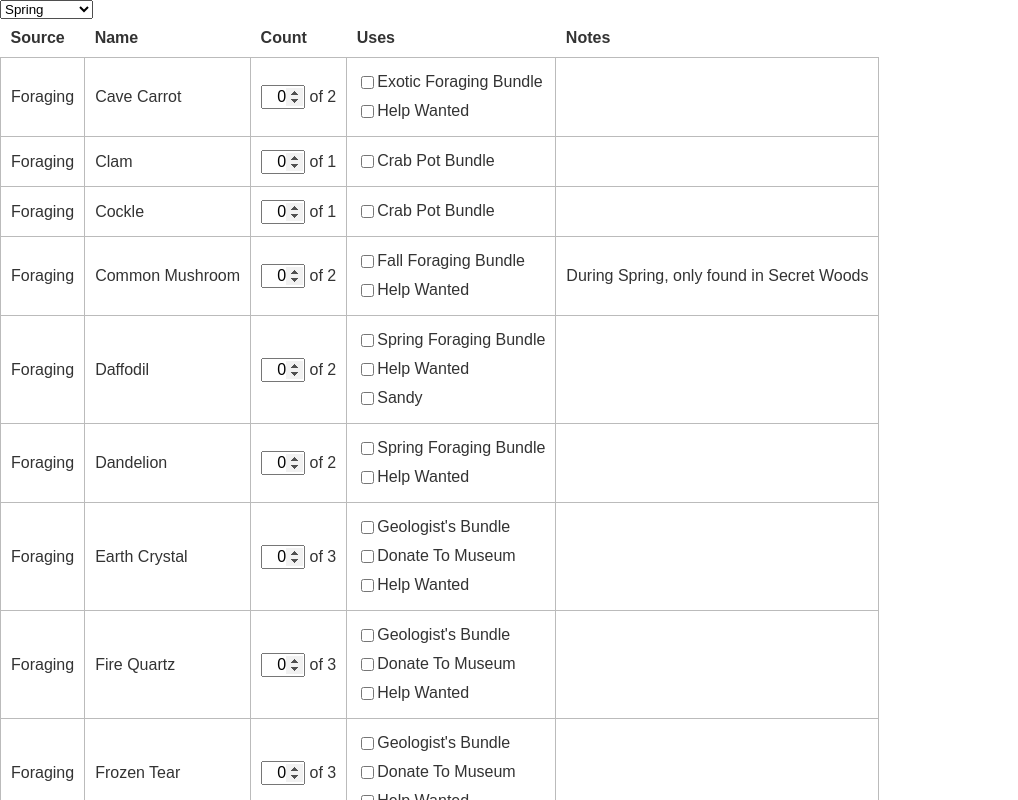
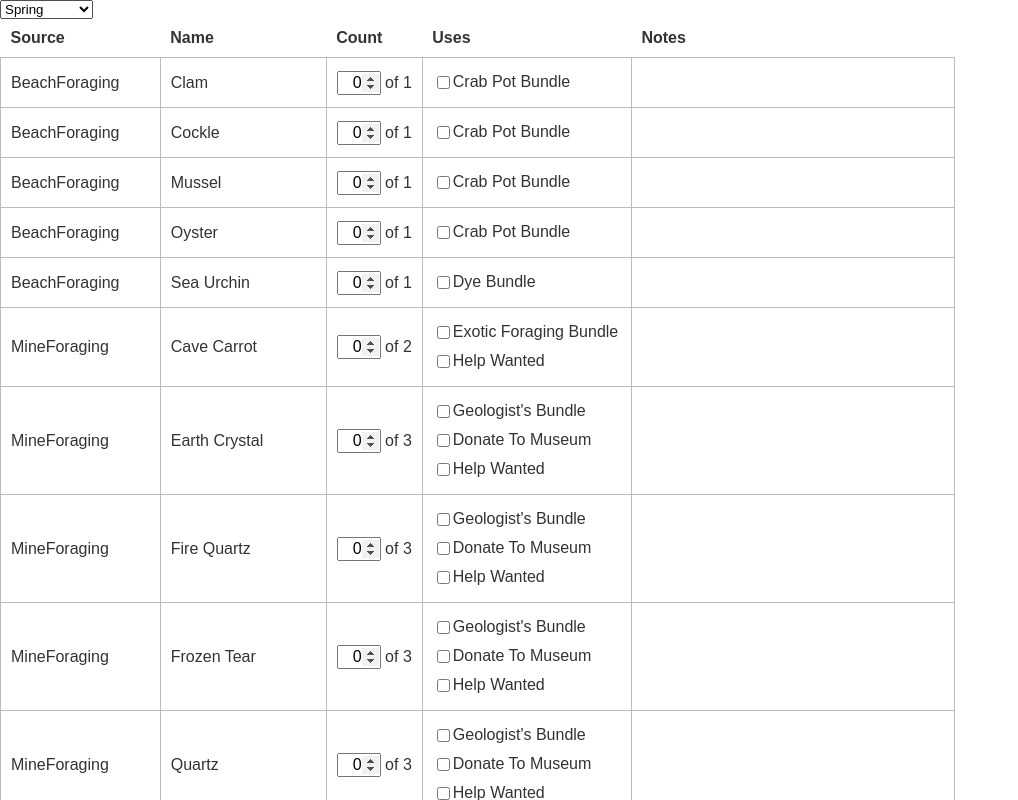
Before and after one commit to nevir/sdv-season-planner, a React (Create React App) app: page / in a window 1280 px wide. Shown: the top 800 px of the page, without its empty margins (0-1018 px from the left). Built offline with nearby package versions, Linux system fonts and the light colour scheme; the HTML template or start-up script is replaced by a standard one.

Commit message:
Split apart foraging

```diff
--- a/src/data/items/foraging.ts
+++ b/src/data/items/foraging.ts
@@ -6,7 +6,7 @@ import { Item, Person, Season } from '../types';
 
 export const CaveCarrot: Item = {
   name: `Cave Carrot`,
-  source: Item.Source.Foraging,
+  source: Item.Source.MineForaging,
   uses: [
     { bundle: bundles.ExoticForaging },
     { bounty: 75 },
@@ -15,7 +15,7 @@ export const CaveCarrot: Item = {
 
 export const Clam: Item = {
   name: `Clam`,
-  source: Item.Source.Foraging,
+  source: Item.Source.BeachForaging,
   uses: [
     { bundle: bundles.CrabPot },
   ],
@@ -23,7 +23,7 @@ export const Clam: Item = {
 
 export const Cockle: Item = {
   name: `Cockle`,
-  source: Item.Source.Foraging,
+  source: Item.Source.BeachForaging,
   uses: [
     { bundle: bundles.CrabPot },
   ],
@@ -31,7 +31,7 @@ export const Cockle: Item = {
 
 export const EarthCrystal: Item = {
   name: `Earth Crystal`,
-  source: Item.Source.Foraging,
+  source: Item.Source.MineForaging,
   uses: [
     { bundle: bundles.Geologist },
     { museum: true },
@@ -39,9 +39,9 @@ export const EarthCrystal: Item = {
   ],
 };
 
-export const FireQuarts: Item = {
+export const FireQuartz: Item = {
   name: `Fire Quartz`,
-  source: Item.Source.Foraging,
+  source: Item.Source.MineForaging,
   uses: [
     { bundle: bundles.Geologist },
     { museum: true },
@@ -51,7 +51,7 @@ export const FireQuarts: Item = {
 
 export const FrozenTear: Item = {
   name: `Frozen Tear`,
-  source: Item.Source.Foraging,
+  source: Item.Source.MineForaging,
   uses: [
     { bundle: bundles.Geologist },
     { museum: true },
@@ -61,7 +61,7 @@ export const FrozenTear: Item = {
 
 export const Mussel: Item = {
   name: `Mussel`,
-  source: Item.Source.Foraging,
+  source: Item.Source.BeachForaging,
   uses: [
     { bundle: bundles.CrabPot },
   ],
@@ -69,7 +69,7 @@ export const Mussel: Item = {
 
 export const Oyster: Item = {
   name: `Oyster`,
-  source: Item.Source.Foraging,
+  source: Item.Source.BeachForaging,
   uses: [
     { bundle: bundles.CrabPot },
   ],
@@ -77,7 +77,7 @@ export const Oyster: Item = {
 
 export const PurpleMushroom: Item = {
   name: `Purple Mushroom`,
-  source: Item.Source.Foraging,
+  source: Item.Source.MushroomForaging,
   uses: [
     { bundle: bundles.FieldResearch },
     { bundle: bundles.ExoticForaging },
@@ -89,7 +89,7 @@ export const PurpleMushroom: Item = {
 
 export const Quartz: Item = {
   name: `Quartz`,
-  source: Item.Source.Foraging,
+  source: Item.Source.MineForaging,
   uses: [
     { bundle: bundles.Geologist },
     { museum: true },
@@ -99,7 +99,7 @@ export const Quartz: Item = {
 
 export const SeaUrchin: Item = {
   name: `Sea Urchin`,
-  source: Item.Source.Foraging,
+  source: Item.Source.BeachForaging,
   uses: [
     { bundle: bundles.Dye },
   ],
@@ -109,7 +109,7 @@ export const SeaUrchin: Item = {
 
 export const CommonMushroom: Item = {
   name: `Common Mushroom`,
-  source: Item.Source.Foraging,
+  source: Item.Source.MushroomForaging,
   seasons: [Season.Spring, Season.Fall],
   notes: `During Spring, only found in Secret Woods`,
   uses: [
@@ -120,7 +120,7 @@ export const CommonMushroom: Item = {
 
 export const RedMushroom: Item = {
   name: `Red Mushroom`,
-  source: Item.Source.Foraging,
+  source: Item.Source.MushroomForaging,
   seasons: [Season.Summer, Season.Fall],
   uses: [
     { bundle: bundles.Dye },
@@ -134,7 +134,7 @@ export const RedMushroom: Item = {
 
 export const Daffodil: Item = {
   name: `Daffodil`,
-  source: Item.Source.Foraging,
+  source: Item.Source.PlantForaging,
   seasons: [Season.Spring],
   uses: [
     { bundle: bundles.SpringForaging },
@@ -145,7 +145,7 @@ export const Daffodil: Item = {
 
 export const Dandelion: Item = {
   name: `Dandelion`,
-  source: Item.Source.Foraging,
+  source: Item.Source.PlantForaging,
   seasons: [Season.Spring],
   uses: [
     { bundle: bundles.SpringForaging },
@@ -155,7 +155,7 @@ export const Dandelion: Item = {
 
 export const Leek: Item = {
   name: `Leek`,
-  source: Item.Source.Foraging,
+  source: Item.Source.PlantForaging,
   seasons: [Season.Spring],
   uses: [
     { bundle: bundles.SpringForaging },
@@ -167,7 +167,7 @@ export const Leek: Item = {
 
 export const Morel: Item = {
   name: `Morel`,
-  source: Item.Source.Foraging,
+  source: Item.Source.MushroomForaging,
   seasons: [Season.Spring],
   uses: [
     { bundle: bundles.ExoticForaging },
@@ -177,7 +177,7 @@ export const Morel: Item = {
 
 export const WildHorseradish: Item = {
   name: `Wild Horseradish`,
-  source: Item.Source.Foraging,
+  source: Item.Source.PlantForaging,
   seasons: [Season.Spring],
   uses: [
     { bundle: bundles.SpringForaging },
@@ -190,7 +190,7 @@ export const WildHorseradish: Item = {
 
 export const FiddleheadFerm: Item = {
   name: `Fiddlehead Ferm`,
-  source: Item.Source.Foraging,
+  source: Item.Source.PlantForaging,
   seasons: [Season.Summer],
   uses: [
     { bundle: bundles.Chef },
@@ -199,7 +199,7 @@ export const FiddleheadFerm: Item = {
 
 export const Grape: Item = {
   name: `Grape`,
-  source: Item.Source.Foraging,
+  source: Item.Source.PlantForaging,
   seasons: [Season.Summer],
   uses: [
     { bundle: bundles.SummerForaging },
@@ -210,7 +210,7 @@ export const Grape: Item = {
 
 export const RainbowShell: Item = {
   name: `Rainbow Shell`,
-  source: Item.Source.Foraging,
+  source: Item.Source.BeachForaging,
   seasons: [Season.Summer],
   uses: [
     { quest: quests.TheMysteriousQi },
@@ -219,7 +219,7 @@ export const RainbowShell: Item = {
 
 export const SpiceBerry: Item = {
   name: `Spice Berry`,
-  source: Item.Source.Foraging,
+  source: Item.Source.PlantForaging,
   seasons: [Season.Summer],
   uses: [
     { bundle: bundles.SummerForaging },
@@ -229,7 +229,7 @@ export const SpiceBerry: Item = {
 
 export const SweetPea: Item = {
   name: `Sweet Pea`,
-  source: Item.Source.Foraging,
+  source: Item.Source.PlantForaging,
   seasons: [Season.Summer],
   uses: [
     { bundle: bundles.SummerForaging },
@@ -242,7 +242,7 @@ export const SweetPea: Item = {
 
 export const Blackberry: Item = {
   name: `Blackberry`,
-  source: Item.Source.Foraging,
+  source: Item.Source.PlantForaging,
   seasons: [Season.Fall],
   uses: [
     { bundle: bundles.FallForaging },
@@ -252,7 +252,7 @@ export const Blackberry: Item = {
 
 export const Hazelnut: Item = {
   name: `Hazelnut`,
-  source: Item.Source.Foraging,
+  source: Item.Source.PlantForaging,
   seasons: [Season.Fall],
   uses: [
     { bundle: bundles.FallForaging },
@@ -262,7 +262,7 @@ export const Hazelnut: Item = {
 
 export const WildPlum: Item = {
   name: `Wild Plum`,
-  source: Item.Source.Foraging,
+  source: Item.Source.PlantForaging,
   seasons: [Season.Fall],
   uses: [
     { bundle: bundles.FallForaging },
@@ -274,7 +274,7 @@ export const WildPlum: Item = {
 
 export const Crocus: Item = {
   name: `Crocus`,
-  source: Item.Source.Foraging,
+  source: Item.Source.PlantForaging,
   seasons: [Season.Winter],
   uses: [
     { bundle: bundles.WinterForaging },
@@ -285,7 +285,7 @@ export const Crocus: Item = {
 
 export const CrystalFruit: Item = {
   name: `Crystal Fruit`,
-  source: Item.Source.Foraging,
+  source: Item.Source.PlantForaging,
   seasons: [Season.Winter],
   uses: [
     { bundle: bundles.WinterForaging },
@@ -295,7 +295,7 @@ export const CrystalFruit: Item = {
 
 export const NautilusShell: Item = {
   name: `Nautilus Shell`,
-  source: Item.Source.Foraging,
+  source: Item.Source.BeachForaging,
   seasons: [Season.Winter],
   uses: [
     { bundle: bundles.FieldResearch },
@@ -304,7 +304,7 @@ export const NautilusShell: Item = {
 
 export const SnowYam: Item = {
   name: `Snow Yam`,
-  source: Item.Source.Foraging,
+  source: Item.Source.PlantForaging,
   seasons: [Season.Winter],
   uses: [
     { bundle: bundles.WinterForaging },
@@ -314,7 +314,7 @@ export const SnowYam: Item = {
 
 export const WinterRoot: Item = {
   name: `Winter Root`,
-  source: Item.Source.Foraging,
+  source: Item.Source.PlantForaging,
   seasons: [Season.Winter],
   uses: [
     { bundle: bundles.WinterForaging },
--- a/src/data/types.ts
+++ b/src/data/types.ts
@@ -38,10 +38,13 @@ export namespace Item {
   }
 
   export enum Source {
+    BeachForaging,
     Farming,
     Fishing,
-    Foraging,
+    MineForaging,
     Mines,
+    MushroomForaging,
+    PlantForaging,
   }
 
   export enum Quality {
@@ -68,7 +71,10 @@ export namespace Item {
   }
 
   export interface Foraged extends Base {
-    source: Item.Source.Foraging;
+    source: Item.Source.BeachForaging
+          | Item.Source.MineForaging
+          | Item.Source.MushroomForaging
+          | Item.Source.PlantForaging;
   }
 
   export interface Loot extends Base {
```
